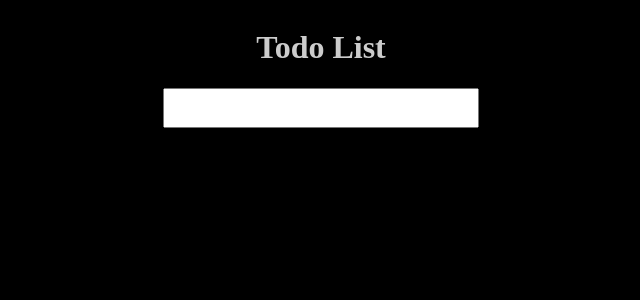
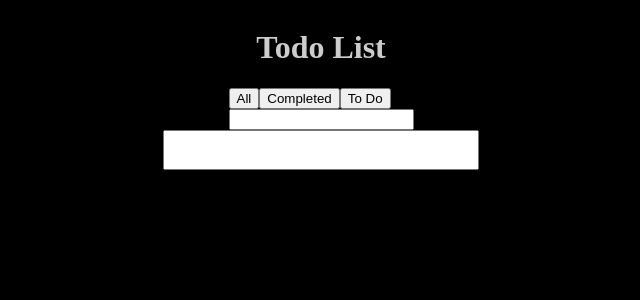
Before and after one commit to vicentemaximilianoh/todo-list-ng, an Angular app: page / in a window 1280 px wide. Shown: the top 300 px of the page, without its empty margins (319-959 px from the left). Built offline with nearby package versions, Linux system fonts and the light colour scheme.

Commit message:
Added todo list filter

```diff
--- a/src/app/app.module.ts
+++ b/src/app/app.module.ts
@@ -6,12 +6,14 @@ import { AppComponent } from './app.component';
 import { TodoListComponent } from './todo-list/todo-list.component';
 import { TodoItemComponent } from './todo-item/todo-item.component';
 import { FormsModule } from '@angular/forms';
+import { TodoFilterComponent } from './todo-filter/todo-filter.component';
 
 @NgModule({
   declarations: [
     AppComponent,
     TodoListComponent,
-    TodoItemComponent
+    TodoItemComponent,
+    TodoFilterComponent
   ],
   imports: [
     BrowserModule,
--- /dev/null
+++ b/src/app/models/TodoFilter.ts
@@ -0,0 +1,5 @@
+
+export default interface TodoFilter {
+    type: string,
+    value: string
+}
--- a/src/app/models/TodoItem.ts
+++ b/src/app/models/TodoItem.ts
@@ -1,5 +1,6 @@
 
 export default interface TodoItem {
+    id: string,
     text: string,
-    id: string
+    isCompleted: boolean
 }
--- /dev/null
+++ b/src/app/todo-filter/todo-filter.component.html
@@ -0,0 +1,21 @@
+<div class="todo-filter">
+    <div class="todo-filter-status">
+        <button
+            type="button"
+            [ngClass]="{'todo-filter-button-active': isFilterActive('ALL')}"
+            (click)="setFilter({type: 'STATUS', value: 'ALL'})">All</button>
+        <button
+            type="button"
+            [ngClass]="{'todo-filter-button-active': isFilterActive('COMPLETED')}"
+            (click)="setFilter({type: 'STATUS', value: 'COMPLETED'})">Completed</button>
+        <button
+            type="button"
+            class="todo-filter-button"
+            [ngClass]="{'todo-filter-button-active': isFilterActive('TO_DO')}"
+            (click)="setFilter({type: 'STATUS', value: 'TO_DO'})">To Do</button>
+    </div>
+    <input
+        type="text"
+        name="textFilter"
+        id="textFilter" (input)="setFilter({type: 'TEXT', value: textFilter})" [(ngModel)]="textFilter" />
+</div>
--- /dev/null
+++ b/src/app/todo-filter/todo-filter.component.ts
@@ -0,0 +1,31 @@
+import { Component, EventEmitter, Input, OnInit, Output } from '@angular/core';
+import TodoFilter from '../models/TodoFilter';
+
+@Component({
+  selector: 'app-todo-filter',
+  templateUrl: './todo-filter.component.html',
+  styleUrls: ['./todo-filter.component.scss']
+})
+export class TodoFilterComponent implements OnInit {
+
+  @Input() filters: TodoFilter[] = [];
+  @Output() setFilterEvent: EventEmitter<TodoFilter> = new EventEmitter<TodoFilter>();
+
+  public textFilter: string = '';
+
+  constructor() { }
+
+  ngOnInit(): void {
+  }
+
+  setFilter(filter: TodoFilter) {
+    this.setFilterEvent.emit(filter);
+  }
+
+  isFilterActive(filterVal: string) {
+    const statusType: string = 'STATUS';
+
+    return !!(this.filters.length > 0) && !!this.filters.find((filter) => filter.type === statusType && filterVal === filter.value)
+  }
+
+}
--- a/src/app/todo-list/todo-list.component.html
+++ b/src/app/todo-list/todo-list.component.html
@@ -1,12 +1,13 @@
 <div class="todo-list">
     <h1>Todo List</h1>
+    <app-todo-filter [filters]="filters" (setFilterEvent)="setFilter($event)"></app-todo-filter>
     <form class="todo-form" (ngSubmit)="saveTodo()">
         <input type="text" class="todo-form-input" name="todoText" [(ngModel)]="todoText" />
     </form>
     <div class="todo-list-items">
         <app-todo-item
             class="todo-item"
-            *ngFor="let item of todos; index as i"
+            *ngFor="let item of filteredTodos; index as i"
             [item]="item"
             (editItemEvent)="editItem($event)"
             (deleteItemEvent)="deleteItem($event)"></app-todo-item>
--- a/src/app/todo-list/todo-list.component.ts
+++ b/src/app/todo-list/todo-list.component.ts
@@ -1,22 +1,33 @@
 import {uniqueId} from 'lodash';
 
-import { Component, OnInit } from '@angular/core';
+import { Component, KeyValueDiffer, KeyValueDiffers, OnChanges, OnInit, SimpleChanges } from '@angular/core';
 
 import TodoItem from '../models/TodoItem';
+import TodoFilter from '../models/TodoFilter';
 
 @Component({
   selector: 'app-todo-list',
   templateUrl: './todo-list.component.html',
   styleUrls: ['./todo-list.component.scss']
 })
-export class TodoListComponent implements OnInit {
+export class TodoListComponent {
+
   public todos: TodoItem[] = [];
+  public filteredTodos: TodoItem[] = [];
   public todoText: string = '';
+  public filters: TodoFilter[] = [];
+
   private selectedItem: TodoItem = null;
 
-  constructor() { }
+  differ: KeyValueDiffer<string, any>;
+
+  constructor(private differs: KeyValueDiffers) {
+
+  this.differ = this.differs.find({}).create();
+  }
 
   ngOnInit(): void {
+    this.filterList();
   }
 
   saveTodo(): void {
@@ -29,8 +40,9 @@ export class TodoListComponent implements OnInit {
 
     } else {
       const newItem: TodoItem = {
+        id: uniqueId(),
         text: this.todoText,
-        id: uniqueId()
+        isCompleted: false
       };
 
       this.todos.push(newItem);
@@ -38,17 +50,67 @@ export class TodoListComponent implements OnInit {
 
     this.todoText = '';
     this.selectedItem = null;
+
+    this.filterList();
   }
 
   editItem(item: TodoItem): void {
     this.todoText = item.text;
     this.selectedItem = item;
+
+    this.filterList();
   }
 
   deleteItem(id: string): void {
     this.todos = this.todos.filter((todo) => {
       return todo.id !== id;
     });
+
+    this.filterList();
+  }
+
+  setFilter(filter: TodoFilter) {
+    const filterIdx: number = this.filters.findIndex((f) => {
+      return f.type === filter.type;
+    });
+    if (filterIdx !== -1) {
+      this.filters[filterIdx] = filter;
+    } else {
+      this.filters.push(filter);
+    }
+debugger;
+    this.filterList();
+  }
+
+  private filterList() {
+    const filteredTodos = [];
+    this.todos.forEach((todo) => {
+
+      let itemFiltered: boolean = true;
+      if (this.filters.length > 0) {
+        this.filters.forEach((filter) => {
+          if (filter.type === 'STATUS') {
+            if (filter.value === 'COMPLETED' && !todo.isCompleted) {
+                itemFiltered = false;
+            }
+
+            if (filter.value === 'TO_DO' && todo.isCompleted) {
+                itemFiltered = false;
+            }
+          }
+
+            if (filter.type === 'TEXT' && !todo.text.toLowerCase().includes(filter.value.toLowerCase())) {
+                itemFiltered = false;
+            }
+
+          });
+      }
+
+      if (itemFiltered) {
+        filteredTodos.push(todo);
+      }
+    });
+    this.filteredTodos = filteredTodos;
   }
 
 }
```
Also changed, not shown: src/app/todo-filter/todo-filter.component.scss (added), 1 other file (tests, documents, lock files or other folders).
